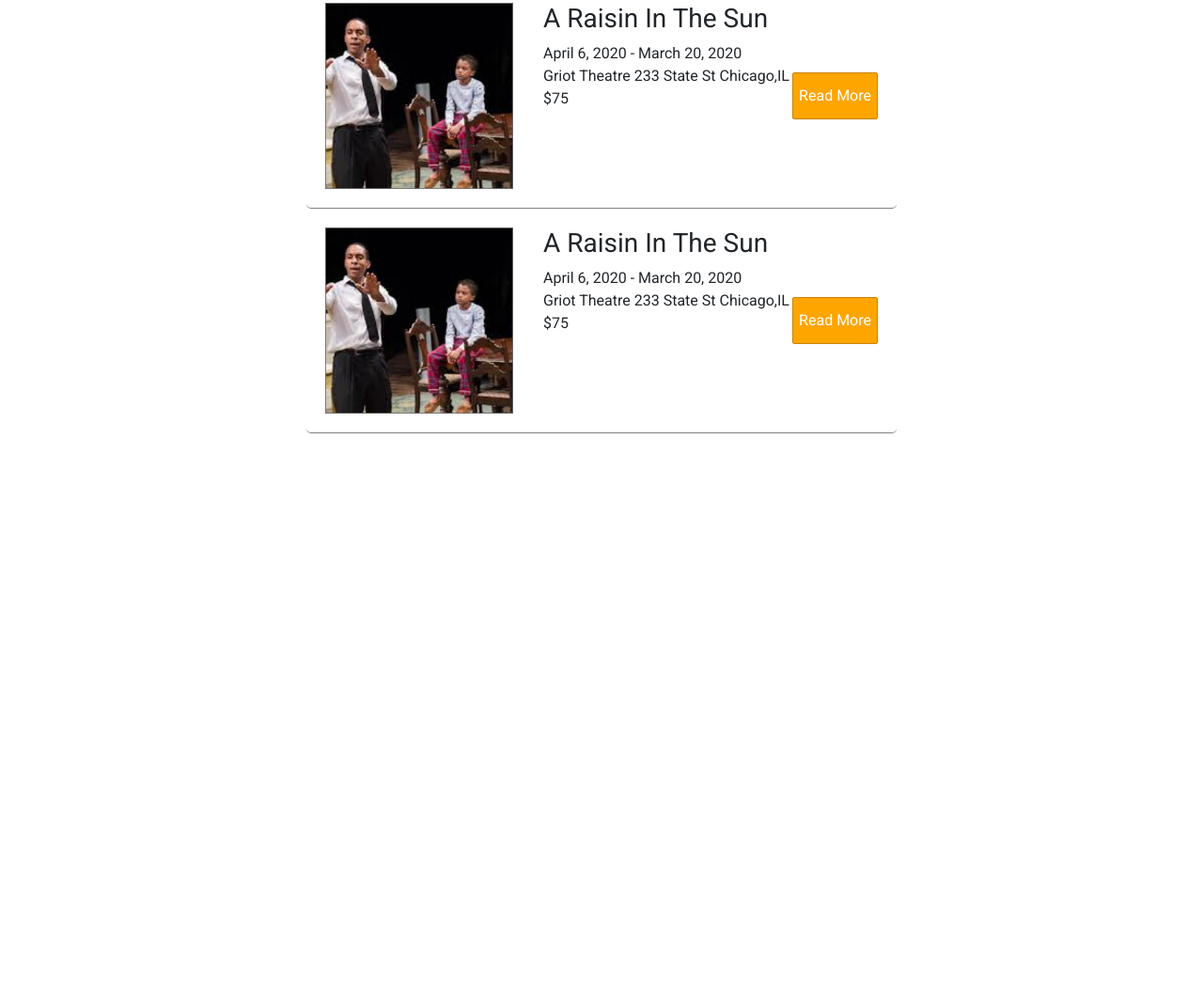
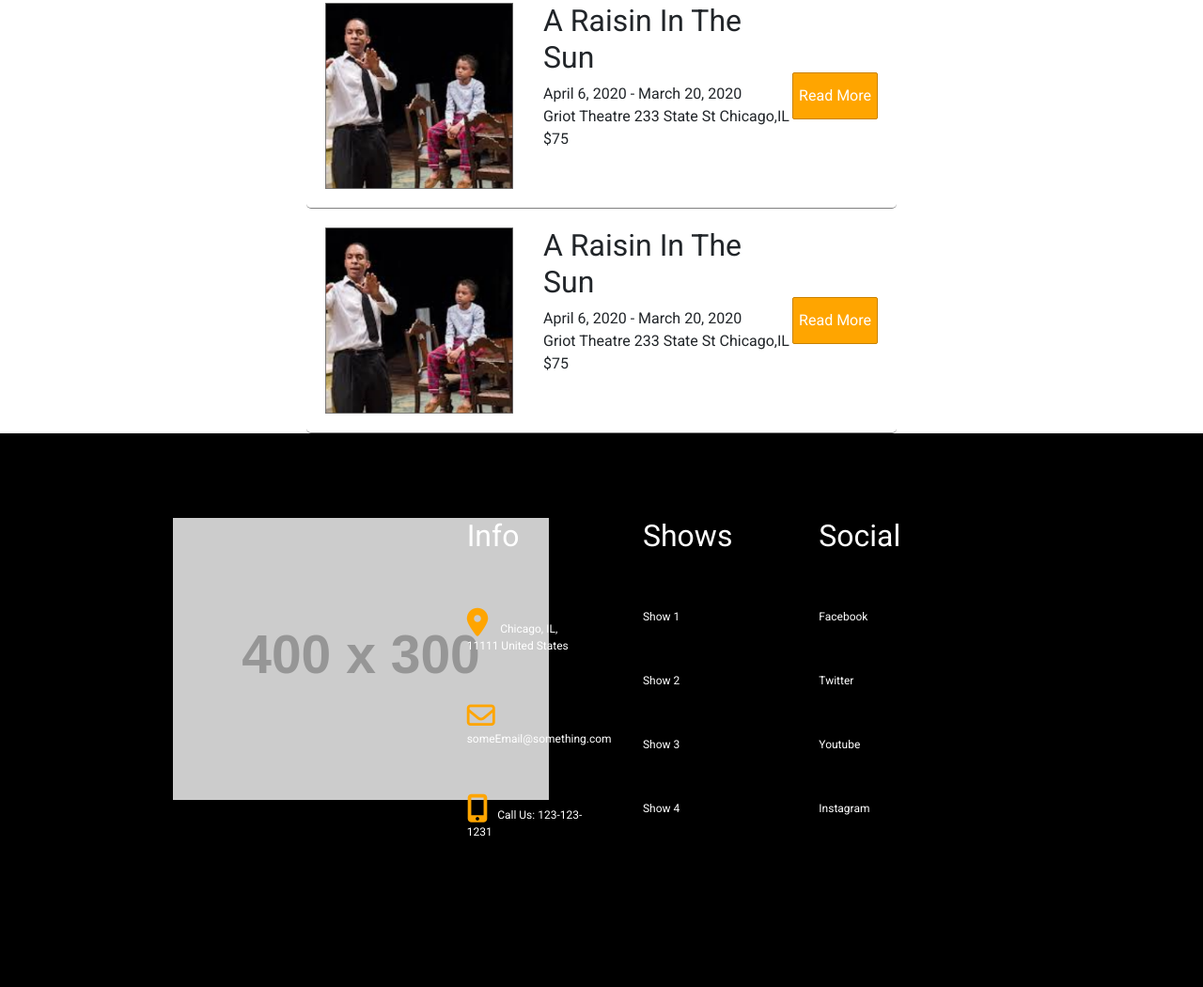
Before and after one commit to dshinnn/theater_mcokup, a plain HTML site: page index.html in a window 1280 px wide. Shown: the part 700-1750 px from the top of the page at 94% size. Before the commit the page ends 1161 px from the top, so only its background shows below. Drawn offline with nearby package versions, Linux system fonts and the light colour scheme; placeholder pictures from the web are drawn by us.

Commit message:
footer added

```diff
--- a/css/main.css
+++ b/css/main.css
@@ -81,3 +81,31 @@ nav li {
     border: 1px solid rgb(201, 130, 0);
     border-radius: 2px;
 }
+
+.foot{
+    height: auto;
+    background-color: black;
+    color: white;
+    align-content: center;
+    padding: 90px;
+}
+
+.foot ul{
+    list-style-type: none;
+}
+
+.foot li{
+    padding-bottom: 50px;
+    font-size: 12px;
+}
+
+.foot a{
+    text-decoration: none;
+    color: white;
+}
+
+i{
+    margin-right: 10px;
+    color: orange;
+    font-size: 30px;
+}
--- a/index.html
+++ b/index.html
@@ -46,7 +46,7 @@
             <div class="feature_item">
                 <img src="images/a-raisin-in-the-sun-theater-1.png" alt="A Raisin In The Sun"></img>
                 <ul>
-                    <li><h3>A Raisin In The Sun</h3></li>
+                    <li><h2>A Raisin In The Sun</h2></li>
                     <li>April 6, 2020 - March 20, 2020</li>
                     <li>Griot Theatre 233 State St Chicago,IL</li>
                     <li>$75</li>
@@ -60,7 +60,7 @@
             <div class="feature_item">
                 <img src="images/a-raisin-in-the-sun-theater-1.png" alt="A Raisin In The Sun"></img>
                 <ul>
-                    <li><h3>A Raisin In The Sun</h3></li>
+                    <li><h2>A Raisin In The Sun</h2></li>
                     <li>April 6, 2020 - March 20, 2020</li>
                     <li>Griot Theatre 233 State St Chicago,IL</li>
                     <li>$75</li>
@@ -74,7 +74,7 @@
             <div class="feature_item">
                 <img src="images/a-raisin-in-the-sun-theater-1.png" alt="A Raisin In The Sun"></img>
                 <ul>
-                    <li><h3>A Raisin In The Sun</h3></li>
+                    <li><h2>A Raisin In The Sun</h2></li>
                     <li>April 6, 2020 - March 20, 2020</li>
                     <li>Griot Theatre 233 State St Chicago,IL</li>
                     <li>$75</li>
@@ -88,7 +88,7 @@
             <div class="feature_item">
                 <img src="images/a-raisin-in-the-sun-theater-1.png" alt="A Raisin In The Sun"></img>
                 <ul>
-                    <li><h3>A Raisin In The Sun</h3></li>
+                    <li><h2>A Raisin In The Sun</h2></li>
                     <li>April 6, 2020 - March 20, 2020</li>
                     <li>Griot Theatre 233 State St Chicago,IL</li>
                     <li>$75</li>
@@ -97,7 +97,44 @@
             </div>
         </div>
     </div>
+    <div class="row foot">
+        <!-- Google Map -->
+        <div class="col-3 offset-md-1">
+            <img src="https://via.placeholder.com/400x300" alt="">
+        </div>
+        <!-- Info -->
+        <div class="col-2">
+            <ul>
+                <li><h2>Info</h2></li>
+                <li><i class="fas fa-map-marker-alt"></i> Chicago, IL, 11111 United States</li>
+                <li><i class="far fa-envelope"></i>someEmail@something.com</li>
+                <li><i class="fas fa-mobile-alt"></i>Call Us: 123-123-1231</li>
+            </ul>
+        </div>
+        <!-- Shows -->
+        <div class="col-2">
+            <ul>
+                <li><h2>Shows</h2></li>
+                <li><a href="">Show 1</a></li>
+                <li><a href="">Show 2</a></li>
+                <li><a href="">Show 3</a></li>
+                <li><a href="">Show 4</a></li>
+            </ul>
+        </div>
+        <!-- Social -->
+        <div class="col-2">
+            <ul>
+                <li><h2>Social</h2></li>
+                <li><a href="#">Facebook</a></li>
+                <li><a href="#">Twitter</a></li>
+                <li><a href="#">Youtube</a></li>
+                <li><a href="#">Instagram</a></li>
+            </ul>
+        </div>
+    </div>
+
     <script src="https://cdnjs.cloudflare.com/ajax/libs/popper.js/2.9.2/umd/popper.min.js"></script>
     <script src="https://cdnjs.cloudflare.com/ajax/libs/twitter-bootstrap/5.1.0/js/bootstrap.min.js"></script>
+    <script src="https://kit.fontawesome.com/4dd97e262e.js" crossorigin="anonymous"></script>
 </body>
 </html>
```
